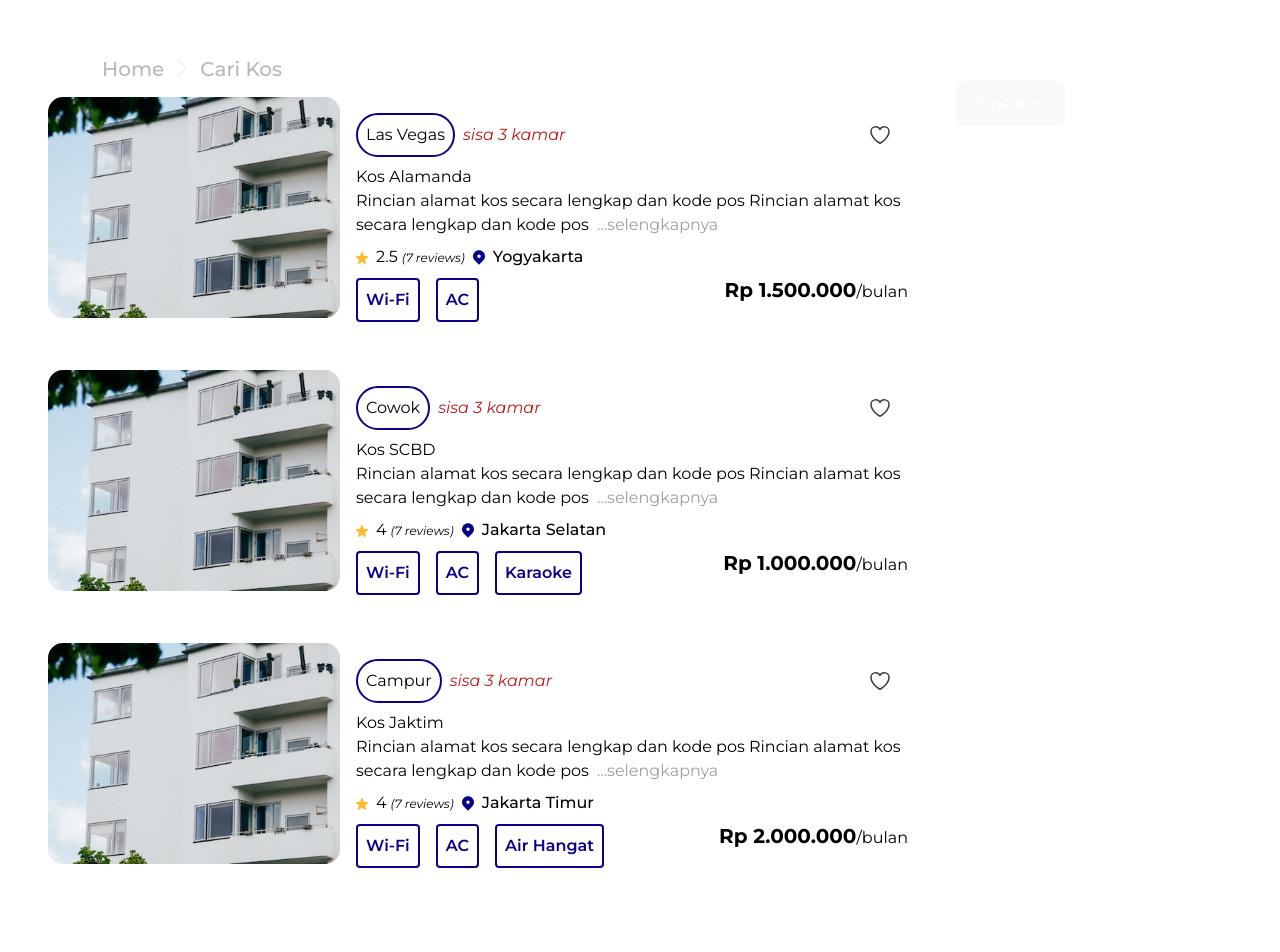
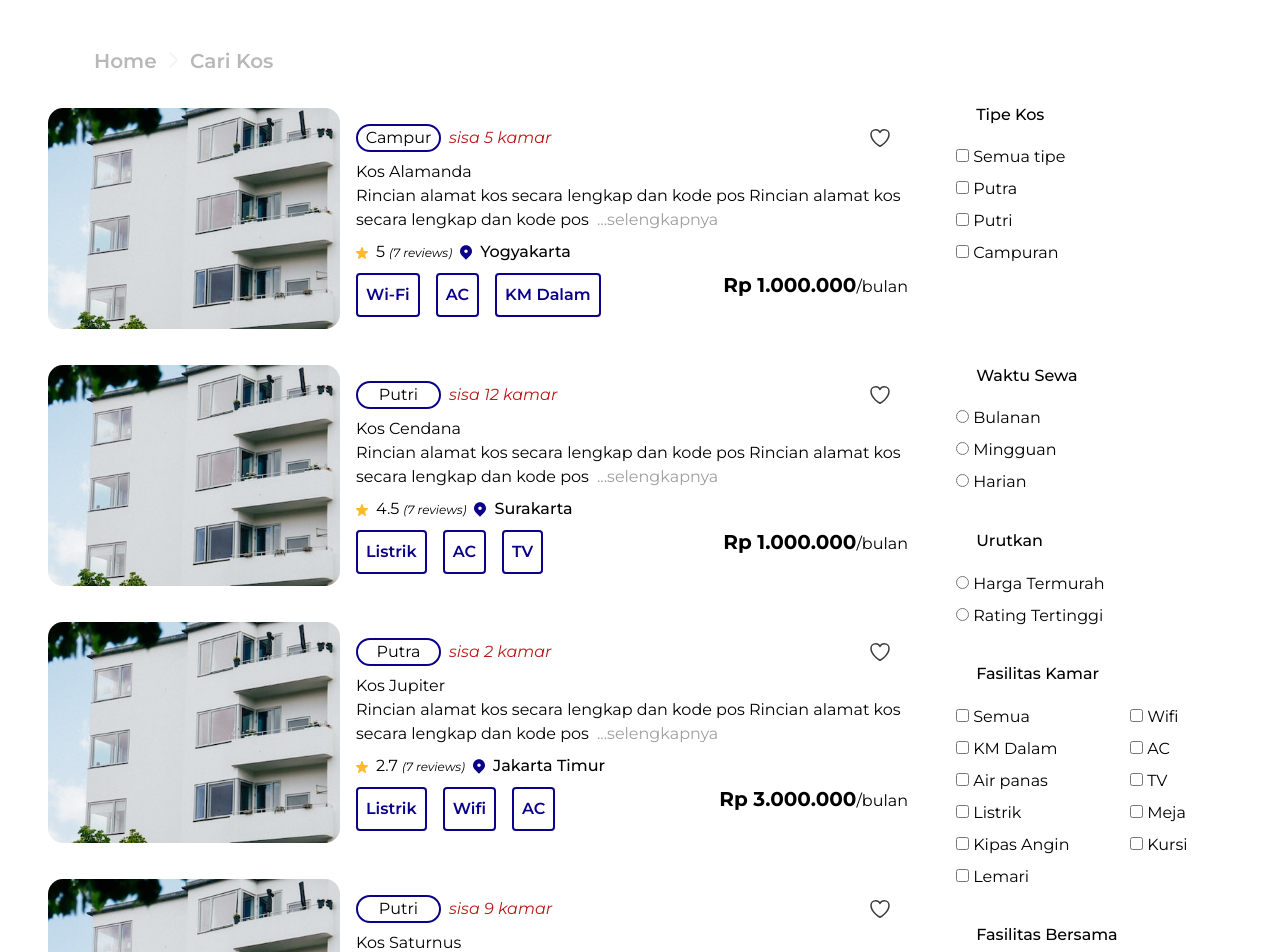
Before and after one commit to synrgy-tim-d/FSW-Frontend, a React (Vite) app: page /homepage in a window 1280 px wide. Shown: the top 952 px of the page. Built offline with nearby package versions, Linux system fonts and the light colour scheme.

Commit message:
Add Kos Search Result Layout & FIltering bar (not repsponsive)

```diff
--- /dev/null
+++ b/src/components/homepage/Collapse.jsx
@@ -0,0 +1,67 @@
+import React, { useState } from 'react';
+
+export const CollapseCheckbox = ({ items, buttonText }) => {
+  const [isOpen, setIsOpen] = useState(true);
+  // const toggle = () => setIsOpen(!isOpen);
+
+  return (
+    <div className='w-full'>
+      <button onClick={() => setIsOpen(!isOpen)} className='text-[#000000] w-full text-start bg-white'>
+        {buttonText}
+      </button>
+      {isOpen && (
+        <ul className='grid grid-rows-6 grid-flow-col gap-y-2 pt-2'>
+          {items.map((item, index) => (
+            <li key={index}>
+              <input
+                type='checkbox'
+                name={item.name}
+                value={item.id}
+                onChange={(el) => {
+                  let temp = items.find((e) => e.id == el.target.value);
+                  temp.checked = true
+                }}
+              />
+              <label> {item.value}</label>
+            </li>
+          ))}
+        </ul>
+      )}
+    </div>
+  );
+};
+
+export const CollapseRadio = ({ items, buttonText, className }) => {
+  const [isOpen, setIsOpen] = useState(true);
+  const toggle = () => setIsOpen(!isOpen);
+
+  return (
+    <div className='w-full'>
+      <button
+        onClick={toggle}
+        className='text-[#000000] w-full text-start bg-white
+      hover:border-none active:border-none'
+      >
+        {buttonText}
+      </button>
+      {isOpen && (
+        <ul className='grid grid-rows-auto gap-y-2 pt-2'>
+          {items.map((item, index) => (
+            <li key={index}>
+              <input
+                type='radio'
+                name={item.name}
+                value={item.id}
+                onChange={(el) => {
+                  let temp = items.find((e) => e.id == el.target.value);
+                  temp.checked = true
+                }}
+              />
+              <label>{" "}{item.value}</label>
+            </li>
+          ))}
+        </ul>
+      )}
+    </div>
+  );
+};
--- /dev/null
+++ b/src/components/homepage/Dropdown.js
@@ -0,0 +1,44 @@
+export const tipeKos = [
+    { id: 1, name: 'tipeKos', value: 'Semua tipe', checked: false},
+    { id: 2, name: 'tipeKos', value: 'Putra', checked: false},
+    { id: 3, name: 'tipeKos', value: 'Putri', checked: false},
+    { id: 4, name: 'tipeKos', value: 'Campuran', checked: false},
+];
+
+export const waktuSewa = [
+    { id: 1, name: 'waktuSewa', value: 'Bulanan', checked: false},
+    { id: 2, name: 'waktuSewa', value: 'Mingguan', checked: false},
+    { id: 3, name: 'waktuSewa', value: 'Harian', checked: false},
+];
+
+export const urutanHarga = [
+    { id: 1, name: 'urutanHarga', value: 'Harga Termurah', checked: false},
+    { id: 2, name: 'urutanHarga', value: 'Rating Tertinggi', checked: false},
+];
+
+export const fasilitasKamar = [
+    { id: 1, name: 'fasilitasKamar', value: 'Semua', checked: false},
+    { id: 2, name: 'fasilitasKamar', value: 'KM Dalam', checked: false},
+    { id: 3, name: 'fasilitasKamar', value: 'Air panas', checked: false},
+    { id: 4, name: 'fasilitasKamar', value: 'Listrik', checked: false},
+    { id: 5, name: 'fasilitasKamar', value: 'Kipas Angin', checked: false},
+    { id: 6, name: 'fasilitasKamar', value: 'Lemari', checked: false},
+    { id: 7, name: 'fasilitasKamar', value: 'Wifi', checked: false},
+    { id: 8, name: 'fasilitasKamar', value: 'AC', checked: false},
+    { id: 9, name: 'fasilitasKamar', value: 'TV', checked: false},
+    { id: 1, name: 'fasilitasKamar', value: 'Meja', checked: false},
+    { id: 1, name: 'fasilitasKamar', value: 'Kursi', checked: false},
+];
+
+export const fasilitasBersama = [
+    { id: 1,  name: 'fasilitasBersama', value: 'Semua', checked: false},
+    { id: 2,  name: 'fasilitasBersama', value: 'Ruang Tamu', checked: false},
+    { id: 3,  name: 'fasilitasBersama', value: 'Dispenser', checked: false},
+    { id: 4,  name: 'fasilitasBersama', value: 'Mesin Cuci', checked: false},
+    { id: 5,  name: 'fasilitasBersama', value: 'Penjaga Kos', checked: false},
+    { id: 6,  name: 'fasilitasBersama', value: 'Dapur', checked: false},
+    { id: 7,  name: 'fasilitasBersama', value: 'Kulkas', checked: false},
+    { id: 8,  name: 'fasilitasBersama', value: 'TV', checked: false},
+    { id: 9,  name: 'fasilitasBersama', value: 'Garasi', checked: false},
+    { id: 10,  name: 'fasilitasBersama', value: 'Laundry', checked: false},
+];
--- a/src/components/homepage/Homepage.jsx
+++ b/src/components/homepage/Homepage.jsx
@@ -1,19 +1,38 @@
 import React, { useEffect, useState } from 'react';
 import { Link } from 'react-router-dom';
 import image from '../../assets/Homepage-Kos1.svg';
+import { CollapseCheckbox, CollapseRadio } from './Collapse';
+import { tipeKos, waktuSewa, urutanHarga, fasilitasKamar, fasilitasBersama } from './Dropdown';
+
+// function Icon({ id, open }) {
+//   return (
+//     <svg
+//       xmlns='http://www.w3.org/2000/svg'
+//       className={`${id === open ? 'rotate-180' : ''} h-5 w-5 transition-transform`}
+//       fill='none'
+//       viewBox='0 0 24 24'
+//       stroke='currentColor'
+//       strokeWidth={2}
+//     >
+//       <path strokeLinecap='round' strokeLinejoin='round' d='M19 9l-7 7-7-7' />
+//     </svg>
+//   );
+// }
 
 export const Homepage = () => {
+  const title = ['Tipe Kos', 'Waktu Sewa', 'Urutkan', 'Fasilitas Kamar', 'Fasilitas Bersama'];
+
   const [kosts, setKosts] = useState([]);
-
   useEffect(() => {
     const kostList = [
       {
         id: 1,
         name: 'Kos Alamanda',
-        type: 'Las Vegas',
+        type: 'Campur',
+        room: 5,
         description:
           'Rincian alamat kos secara lengkap dan kode pos Rincian alamat kos secara lengkap dan kode pos',
-        review: 2.5,
+        review: 5,
         location: {
           name: 'Yogyakarta',
         },
@@ -24,68 +43,107 @@ export const Homepage = () => {
           {
             name: 'AC',
           },
+          {
+            name: 'KM Dalam',
+          },
         ],
-        price: '1.500.000',
+        price: '1.000.000',
       },
       {
         id: 2,
-        name: 'Kos SCBD',
-        type: 'Cowok',
+        name: 'Kos Cendana',
+        type: 'Putri',
+        room: 12,
         description:
           'Rincian alamat kos secara lengkap dan kode pos Rincian alamat kos secara lengkap dan kode pos',
-        review: 4,
+        review: 4.5,
         location: {
-          name: 'Jakarta Selatan',
+          name: 'Surakarta',
         },
         facilities: [
           {
-            name: 'Wi-Fi',
+            name: 'Listrik',
           },
           {
             name: 'AC',
           },
           {
-            name: 'Karaoke',
+            name: 'TV',
           },
         ],
         price: '1.000.000',
       },
       {
         id: 3,
-        name: 'Kos Jaktim',
-        type: 'Campur',
+        name: 'Kos Jupiter',
+        type: 'Putra',
+        room: 2,
         description:
           'Rincian alamat kos secara lengkap dan kode pos Rincian alamat kos secara lengkap dan kode pos',
-        review: 4,
+        review: 2.7,
         location: {
           name: 'Jakarta Timur',
         },
         facilities: [
           {
-            name: 'Wi-Fi',
+            name: 'Listrik',
+          },
+          {
+            name: 'Wifi',
           },
           {
             name: 'AC',
           },
+        ],
+        price: '3.000.000',
+      },
+      {
+        id: 4,
+        name: 'Kos Saturnus',
+        type: 'Putri',
+        room: 9,
+        description:
+          'Rincian alamat kos secara lengkap dan kode pos Rincian alamat kos secara lengkap dan kode pos',
+        review: 4.2,
+        location: {
+          name: 'Surabaya',
+        },
+        facilities: [
           {
-            name: 'Air Hangat',
+            name: 'KM Dalam',
+          },
+          {
+            name: 'Wifi',
+          },
+          {
+            name: 'Kipas Angin',
           },
         ],
-        price: '2.000.000',
+        price: '600.000',
       },
     ];
     setKosts(kostList);
   }, []);
+
+  const testHandle = (e) => {
+    e.preventDefault();
+    console.log(tipeKos);
+    console.log(waktuSewa);
+    console.log(urutanHarga);
+    console.log(fasilitasKamar);
+    console.log(fasilitasBersama);
+  };
+
   return (
     <>
       <div className='w-screen font-[Montserrat] font-[400] text-[#000000] text-[16px] p-8'>
-        <div className='breadcrumb pl-[70px] pt-[25px] text-[20px] font-[600]'>
+        <div className='breadcrumb pl-[62px] py-[17px]'>
           <ul>
             <li>
-              <Link to='/'>Home</Link>
+              <Link to='/' className='text-[20px] font-[600] hover:underline'>Home</Link>
             </li>
             <li>
-              <Link to='/homepage'>Cari Kos</Link>
+              <Link to='/homepage' className='text-[20px] font-[600] hover:underline'>Cari Kos</Link>
             </li>
           </ul>
         </div>
@@ -102,11 +160,11 @@ export const Homepage = () => {
                     <div className='col-span-2 grid grid-rows-auto grid-flow-row gap-2 p-4'>
                       <div className='grid grid-flow-col'>
                         <div className='grid grid-cols-auto grid-flow-col auto-cols-max content-center'>
-                          <div className='p-2 border-2 border-[#0A008A] rounded-[150px]'>
+                          <div className='w-[85px] border-2 border-[#0A008A] rounded-[150px] flex justify-center'>
                             {kost.type}
                           </div>
                           <span className='text-[#BA1A1A] italic pl-2 self-center'>
-                            sisa 3 kamar
+                            sisa {kost.room} kamar
                           </span>
                         </div>
                         <div className='flex justify-end self-center pr-4'>
@@ -202,13 +260,17 @@ export const Homepage = () => {
           </div>
 
           <div className='col-span-1'>
-            <div>
-              <div>
-                <button>Tipe Kos</button>
-              </div>
-
-              <div></div>
-            </div>
+            <form action='' className='grid grid-flow-row gap-y-6'>
+              <CollapseCheckbox items={tipeKos} buttonText={title[0]} />
+              <CollapseRadio items={waktuSewa} buttonText={title[1]} />
+              <CollapseRadio items={urutanHarga} buttonText={title[2]} />
+              <CollapseCheckbox items={fasilitasKamar} buttonText={title[3]} />
+              <CollapseCheckbox items={fasilitasBersama} buttonText={title[4]} />
+              <button onClick={testHandle}
+              className='w-full bg-[#0A008A] text-[#FFFFFF]' >
+                Terapkan Filter
+                </button>
+            </form>
           </div>
         </div>
       </div>
--- a/src/index.css
+++ b/src/index.css
@@ -1,4 +1,3 @@
-/* @import url('https://fonts.googleapis.com/css2?family=Montserrat:wght@600&display=swap'); */
 @import url('https://fonts.googleapis.com/css2?family=Montserrat:ital,wght@0,100;0,200;0,300;0,400;0,500;0,600;0,700;0,800;0,900;1,100;1,200;1,300;1,400;1,500;1,600;1,700;1,800;1,900&display=swap');
 @tailwind base;
 @tailwind components;
@@ -59,22 +58,15 @@ button {
   font-size: 1em;
   font-weight: 500;
   font-family: inherit;
-  background-color: #1a1a1a;
+  background-color: #0A008A;
+  color: #FFFFFF;
   cursor: pointer;
   transition: border-color 0.25s;
-}
-button:hover {
-  border-color: #646cff;
 }
 
 button:focus,
 button:focus-visible {
   outline: 4px auto -webkit-focus-ring-color;
-}
-
-button {
-  background-color: #0A008A;
-  color: #FFFFFF;
 }
 
 button:hover {
@@ -150,3 +142,55 @@ button:active {
   content: '\00a0'url(/src/assets/breadcrumb-arrow.svg)'\00a0' ;
   opacity: 0.38;
 }
+
+
+
+
+/* Create a custom class for the checkbox */
+.custom-checkbox {
+  /* Add some basic styling */
+  display: inline-block;
+  position: relative;
+  width: 20px;
+  height: 20px;
+  margin-right: 10px;
+  /* Add a transition for the checkmark */
+  transition: all 0.2s ease-in-out;
+}
+
+/* Add styling for the checkmark */
+.custom-checkbox::before {
+  content: '';
+  display: block;
+  position: absolute;
+  top: 3px;
+  left: 3px;
+  width: 14px;
+  height: 14px;
+  border: 2px solid #ccc;
+  border-radius: 2px;
+  transition: all 0.2s ease-in-out;
+}
+
+/* Add styling for the checked state */
+.custom-checkbox:checked::before {
+  /* Add a transition for the checkmark */
+  transition: all 0.2s ease-in-out;
+  /* Change the border color */
+  border-color: #333;
+}
+
+/* Add styling for the checkmark when checked */
+.custom-checkbox:checked::after {
+  content: '';
+  display: block;
+  position: absolute;
+  top: 6px;
+  left: 6px;
+  width: 8px;
+  height: 8px;
+  background: #333;
+  border-radius: 2px;
+  /* Add a transition for the checkmark */
+  transition: all 0.2s ease-in-out;
+}
```
